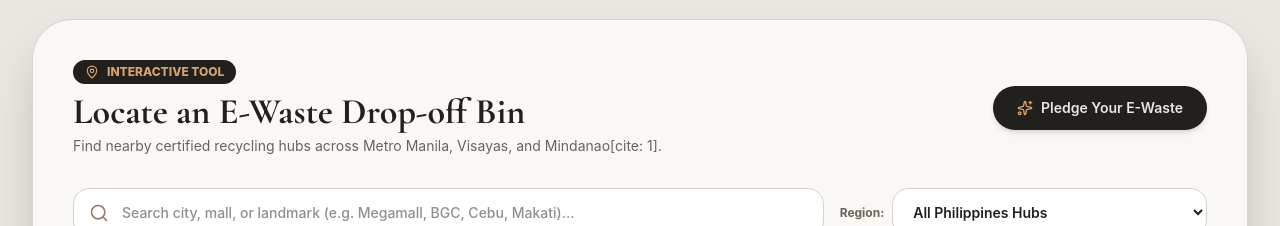
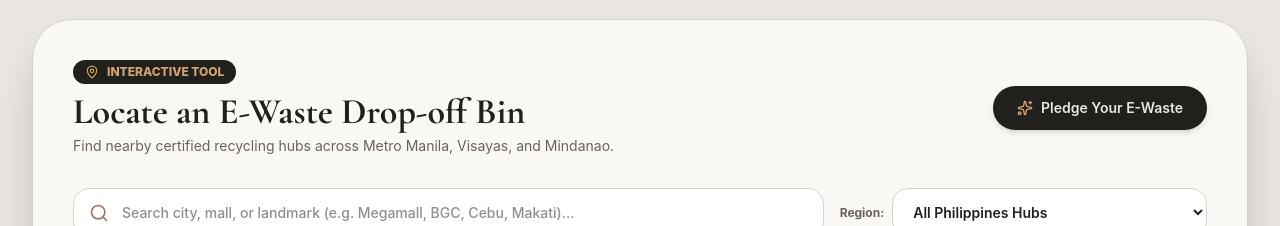
Before and after one commit to avdingal/PEEC---EWaste, a React (Vite) app: page / in a window 1280 px wide. Shown: the part 5520-5746 px from the top of the page. Built offline with nearby package versions, Linux system fonts and the light colour scheme.

Commit message:
Update ActionDropOff.jsx

```diff
--- a/src/components/ActionDropOff.jsx
+++ b/src/components/ActionDropOff.jsx
@@ -115,7 +115,7 @@ export default function ActionDropOff({ onOpenPledge }) {
                 Locate an E-Waste Drop-off Bin
               </h3>
               <p className="text-sm text-[#6B635B] mt-1">
-                Find nearby certified recycling hubs across Metro Manila, Visayas, and Mindanao[cite: 1].
+                Find nearby certified recycling hubs across Metro Manila, Visayas, and Mindanao.
               </p>
             </div>
 
```
